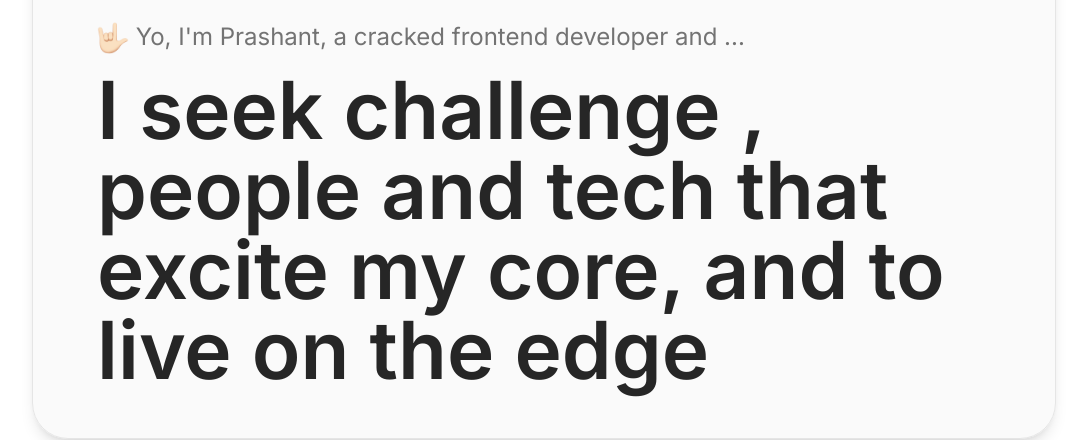
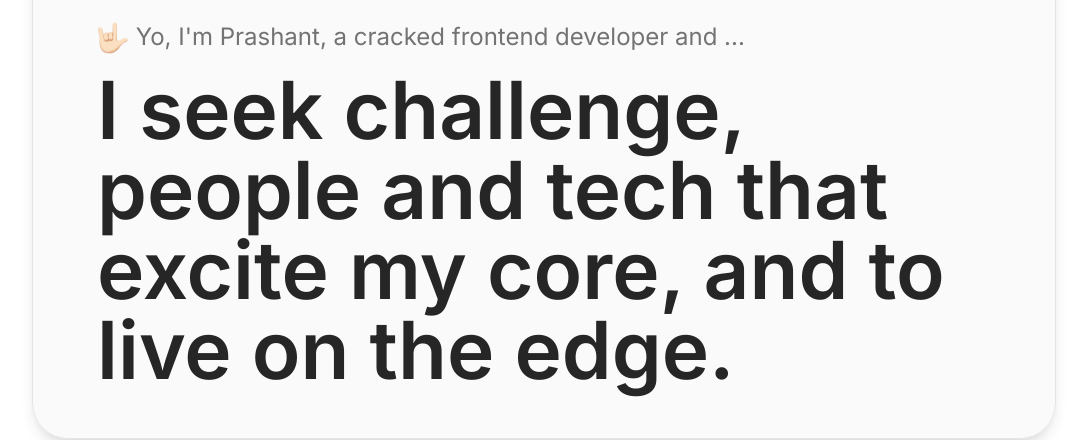
Before and after one commit to prash240303/Portfolio-Prashant, a Next.js app: page / in a window 1280 px wide. Shown: the part 264-704 px from the top of the page, without its empty margins (96-1183 px from the left). Built offline with nearby package versions, Linux system fonts and the light colour scheme.

Commit message:
fix : typo-fix hero

```diff
--- a/src/components/Hero.tsx
+++ b/src/components/Hero.tsx
@@ -16,8 +16,8 @@ const Hero = () => {
           {` Yo, I'm Prashant, a cracked frontend developer and ...`}
         </div>
         <div className="text-left font-semibold text-3xl md:text-7xl lg:text-[80px] text-neutral-800 dark:text-neutral-100">
-          I seek challenge , people and tech that excite my core, and to live on
-          the edge
+          I seek challenge, people and tech that excite my core, and to live on
+          the edge.
         </div>
       </div>
     </section>
```
